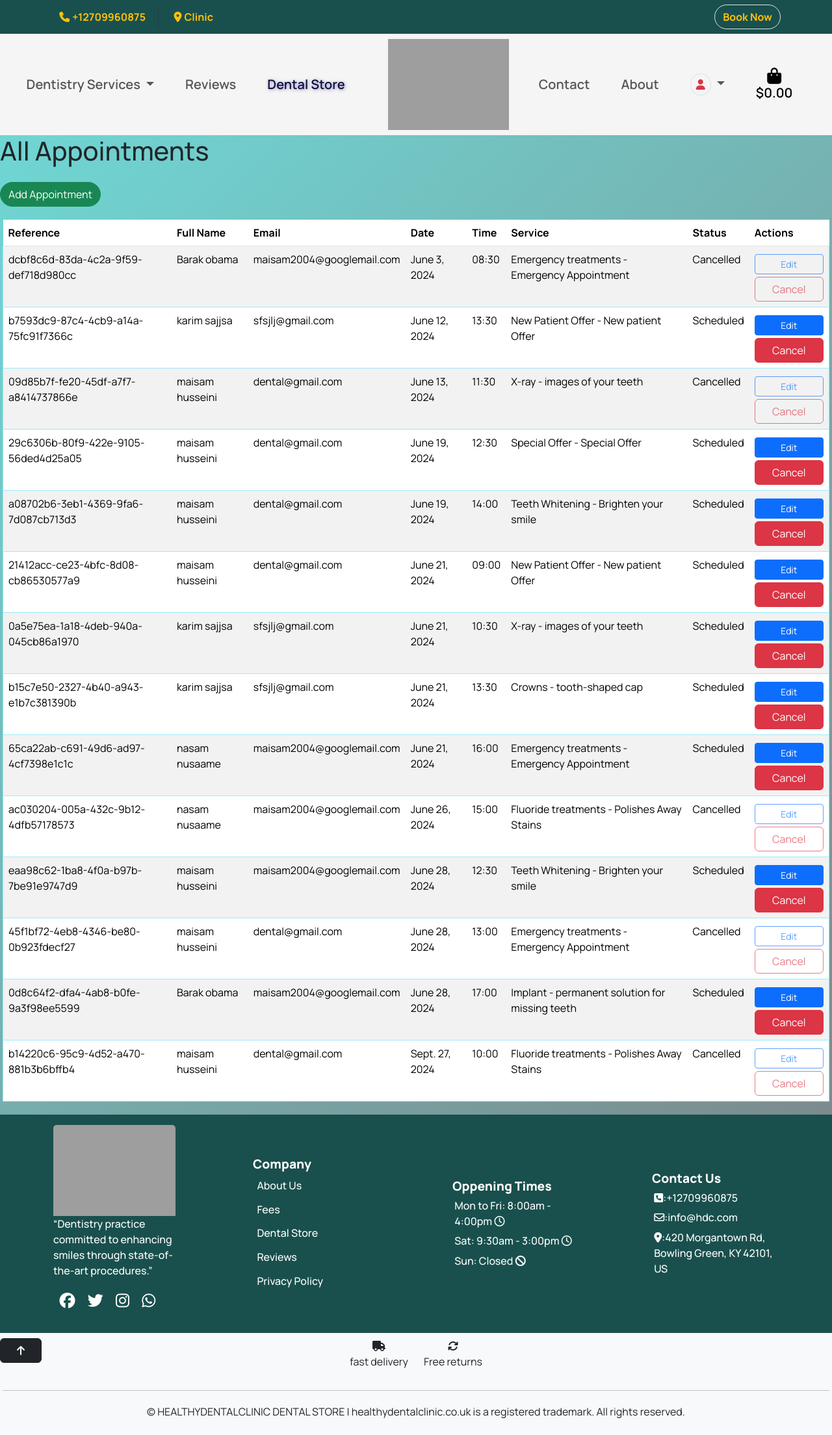
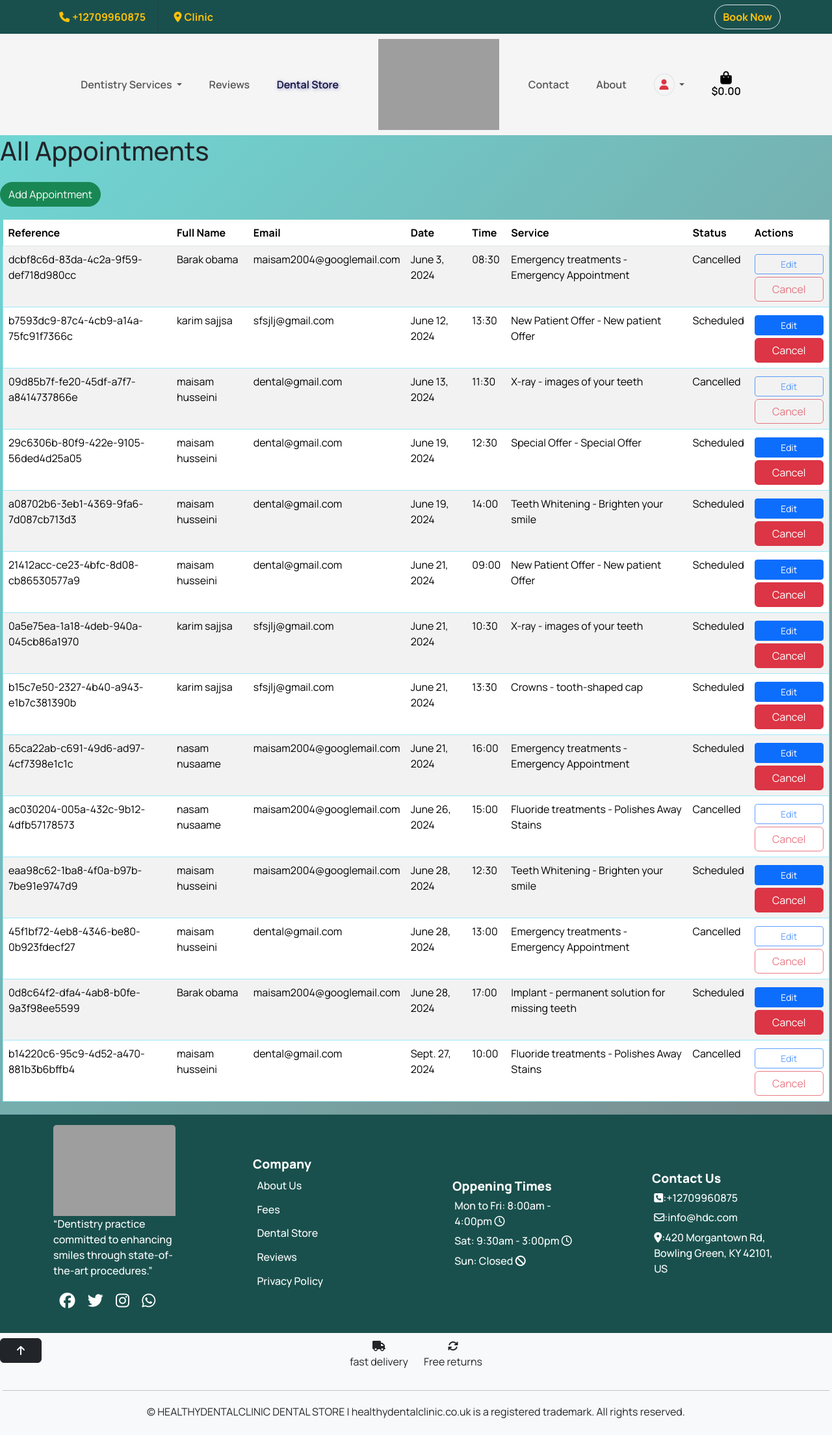
Before and after one commit to maisam2004/healthydentalhealthyclinic, a Django app: page /appointments/admin/appointments/ in a window 1280 px wide. Shown: the whole page at 65% size. Run offline with Django 3.2, Linux system fonts and the light colour scheme; a user stored in the database is signed in; data comes from the database, SQL or seed files in the repository; some libraries are stand-ins or nearby versions; grey boxes are pictures that could not be loaded.

Commit message:
Add size to fonts of nav bar to medium

```diff
--- a/static/css/styles.css
+++ b/static/css/styles.css
@@ -2085,7 +2085,7 @@ nav{
       margin-left: 0.3em;
       margin-right: 1.3em;
       /* font-weight: 800; */
-      font-size: 20px !important;
+      font-size: medium !important;
     }
 
     .profile .profile_update_form input {
```
